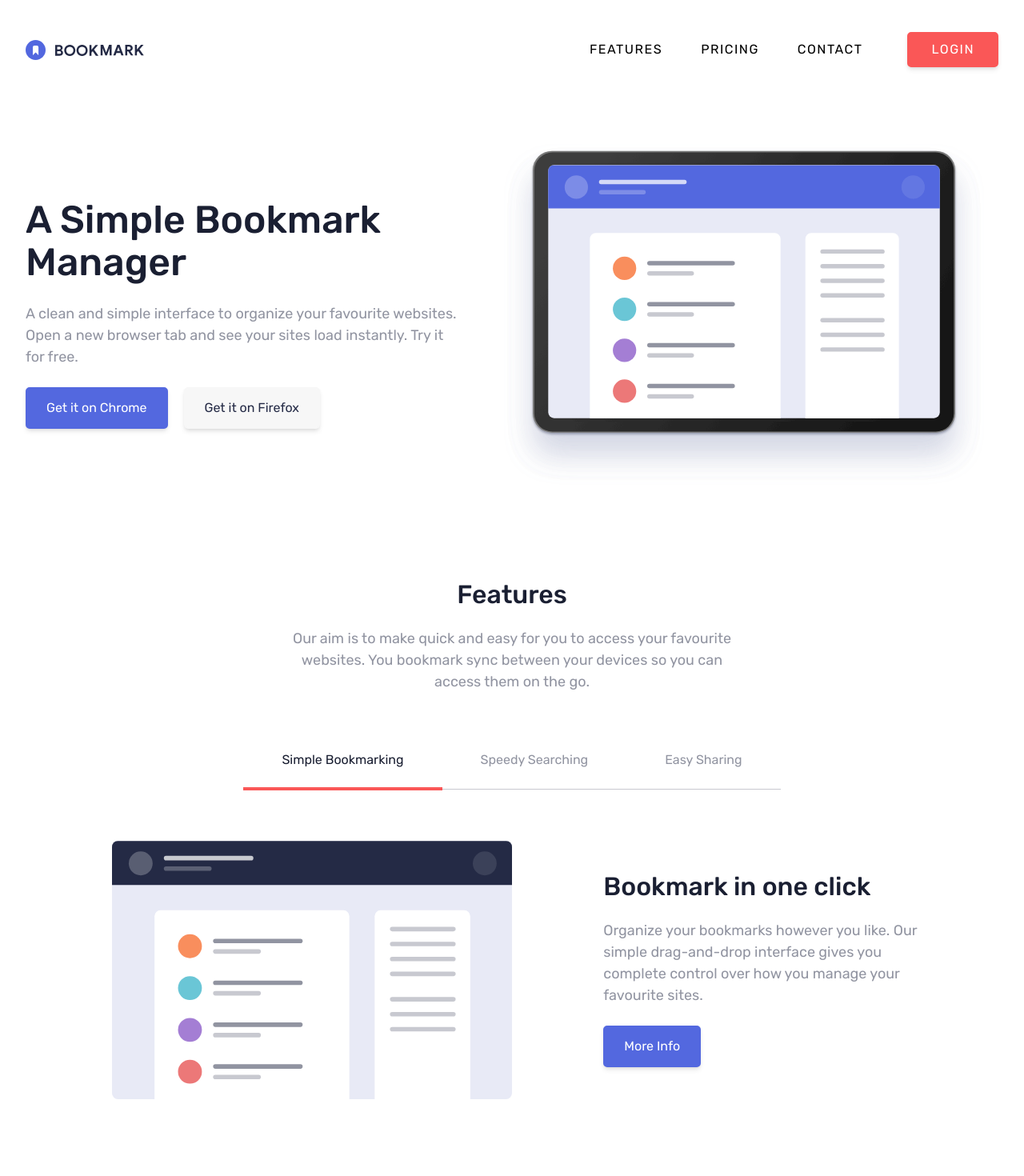
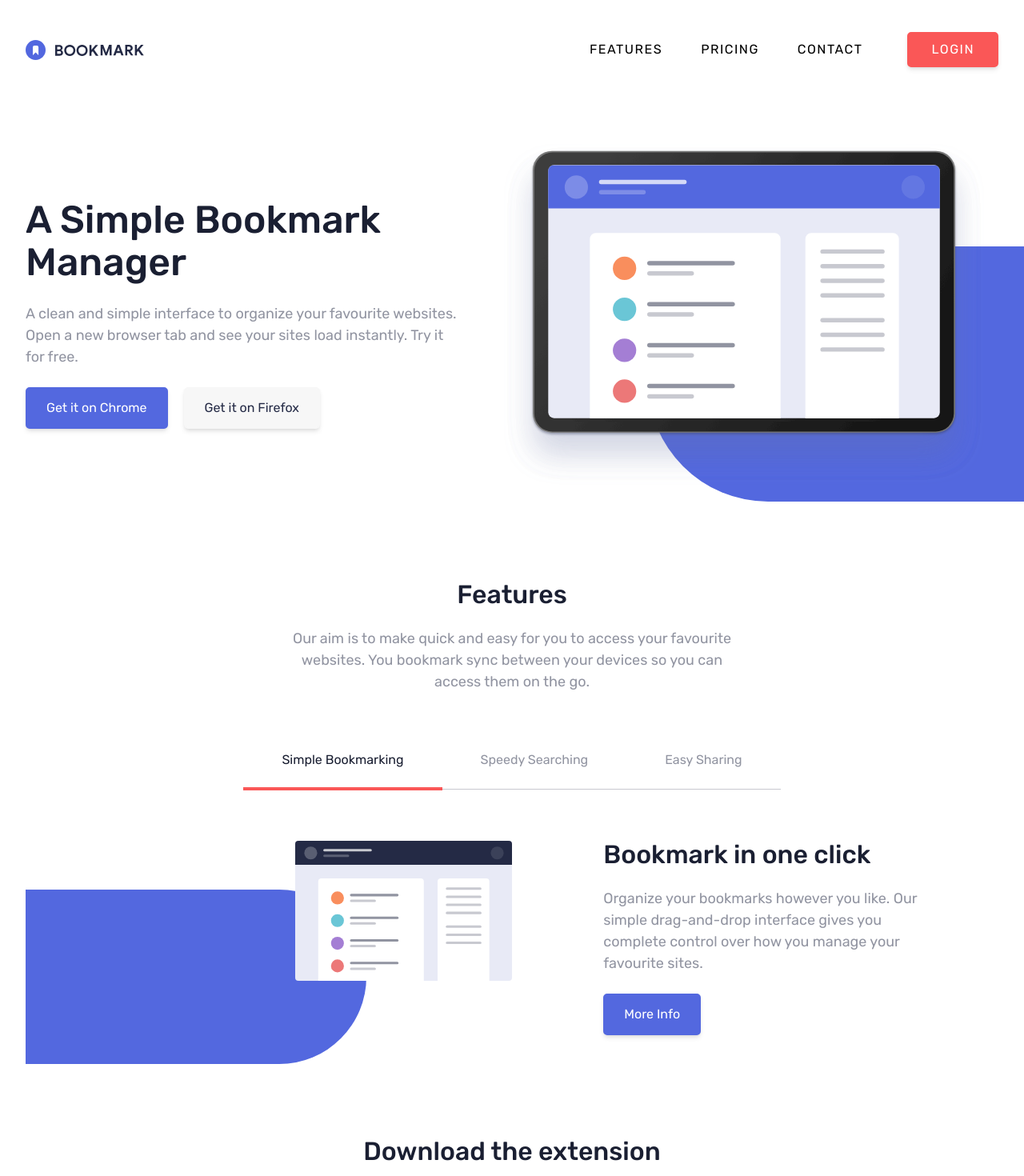
Before and after one commit to abmael-al/bookmark-landing-page, a React (Vite) app: page / in a window 1280 px wide. Shown: the top 1470 px of the page at 80% size. Built offline with nearby package versions, Linux system fonts and the light colour scheme.

Commit message:
style: working on the shape that goes behind the images

```diff
--- a/src/pages/Home/Features/features.css
+++ b/src/pages/Home/Features/features.css
@@ -1,5 +1,6 @@
 .features {
     padding-block: 4rem;
+    overflow-x: hidden;
 }
 
 .features__body {
@@ -74,14 +75,35 @@
 }
 
 .tabs__content__illustration {
-    --content-lllustration-width: min(400px, 100%);
+    /* --content-lllustration-width: min(400px, 100%); */
+    --content-lllustration-height: 175px;
+    position: relative;
     display: flex;
     justify-content: end;
 }
 
+.tabs__content__illustration::before {
+    content: '';
+
+    position: absolute;
+    top: 25%;
+    right: 30%;
+    width: 100%;
+    height: 90%;
+    border-top-right-radius: 175px;
+    border-bottom-right-radius: 175px;
+    background-color: var(--clr-accent-200);
+    z-index: -1;
+}
+
 .tabs__content__img {
-    inline-size: var(--content-lllustration-width);
+    /* inline-size: var(--content-lllustration-width); */
+    block-size: var(--content-lllustration-height);
     margin-inline: auto;
+}
+
+@media (max-width: 30em) {
+
 }
 
 @media (min-width: 48em) {
--- a/src/pages/Home/Hero/Hero.tsx
+++ b/src/pages/Home/Hero/Hero.tsx
@@ -17,7 +17,9 @@ export const Hero = () => {
     const isMobileViewport = viewport < BREAKPOINT;
     const isDesktopViewport = viewport >= BREAKPOINT;
 
-    return <GeneralContainer>
+    return (
+        <section className="hero">
+            <GeneralContainer>
                 <header className='hero__header'>
                     <a
                         href="/"
@@ -128,4 +130,6 @@ export const Hero = () => {
                     </figure>
                 </main>
             </GeneralContainer>
+        </section>
+    )
 }
--- a/src/pages/Home/Hero/hero.css
+++ b/src/pages/Home/Hero/hero.css
@@ -1,4 +1,8 @@
 /* HERO HEADER AND ITS CONTENT */
+.hero {
+    overflow-x: hidden;
+}
+
 .hero__header,
 .hero__header__wrapper,
 .hero__nav__list {
@@ -186,10 +190,27 @@
     --hero-lllustration-width: min(600px, 100%);
 
     grid-row: 1 / 2;
+
+    position: relative;
+
     display: flex;
     justify-content: center;
+    inline-size: var(--hero-lllustration-width);
     margin-inline: auto;
-    inline-size: var(--hero-lllustration-width);
+}
+
+.hero__illustration::before {
+    content: '';
+
+    position: absolute;
+    top: 30%;
+    left: 30%;
+    width: 100%;
+    height: 75%;
+    border-top-left-radius: 150px;
+    border-bottom-left-radius: 150px;
+    background-color: var(--clr-accent-200);
+    z-index: -1;
 }
 
 @media (min-width: 58em) {
```
Lines whose indentation alone changed are shown as unchanged.
